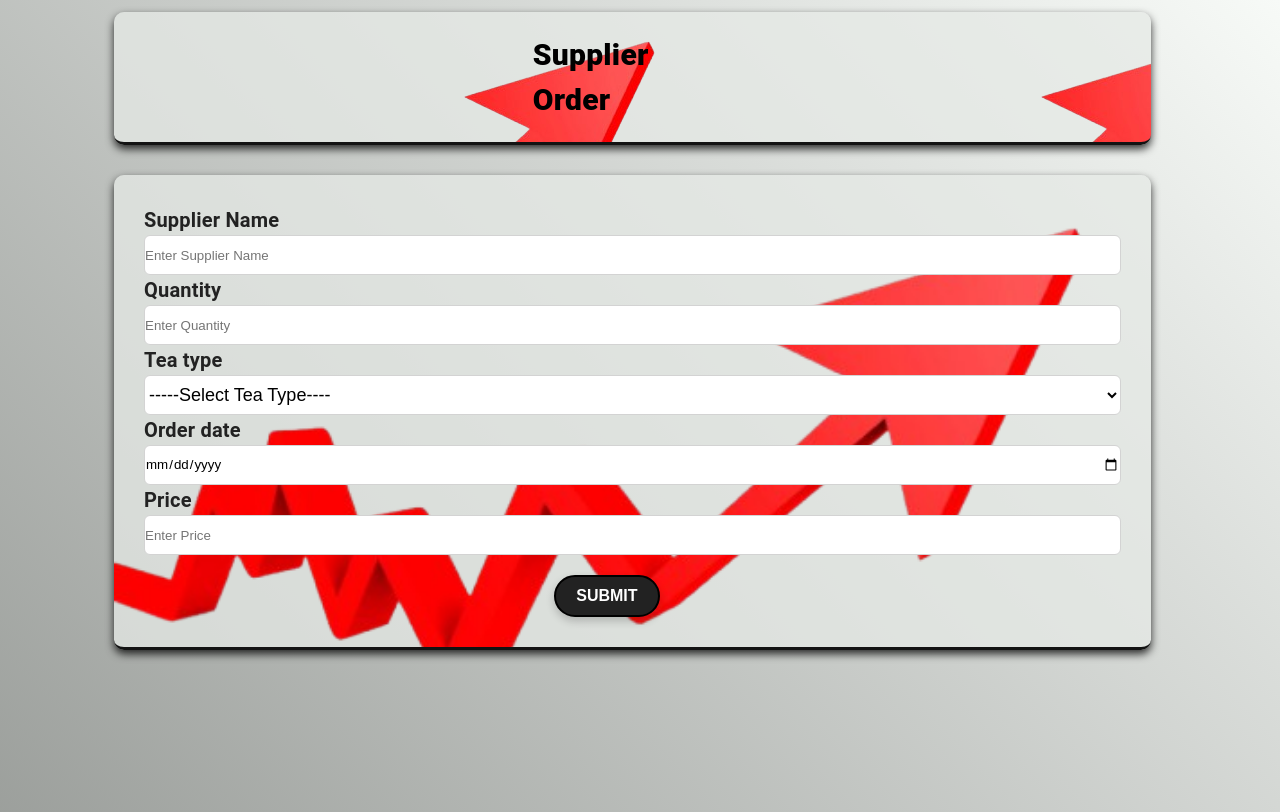
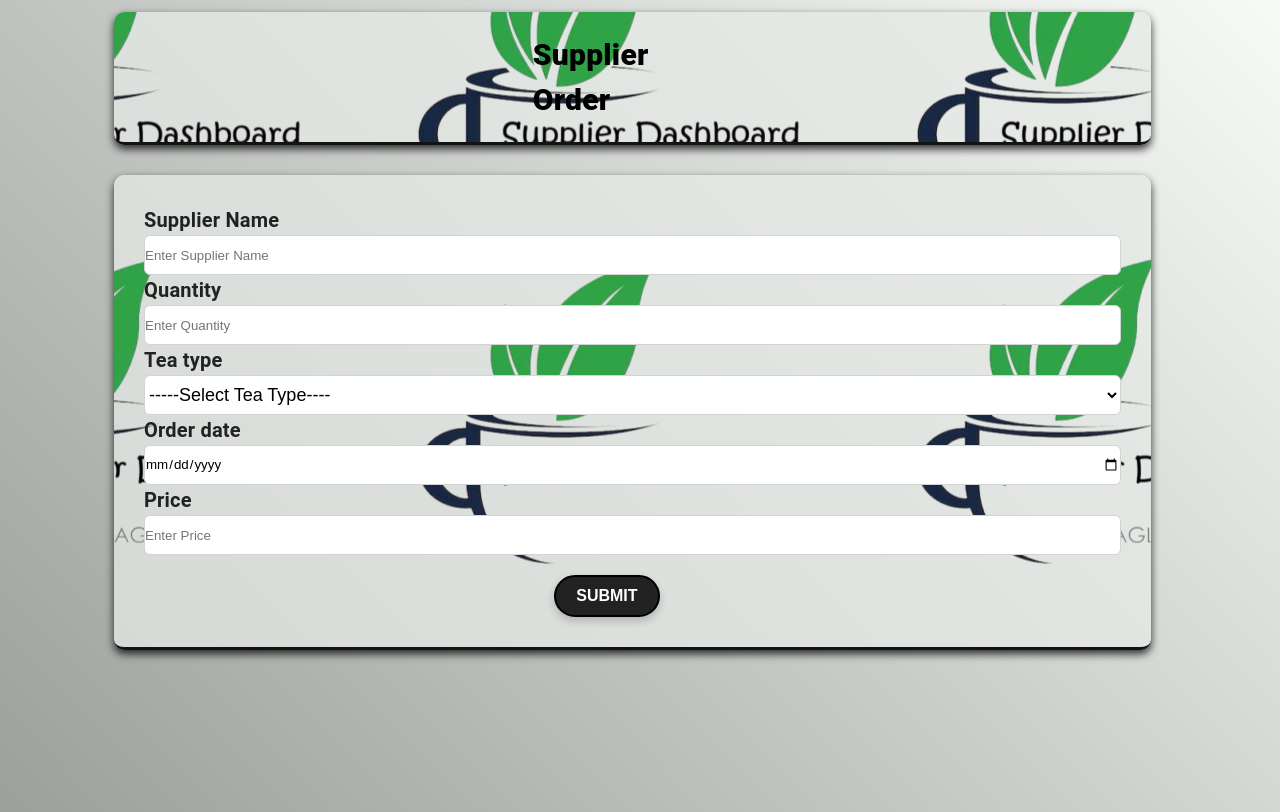
Before and after one commit to RavinduThilinaka/ITP-Project, a React (Create React App) app in the folder teafactory/: page /supplierform in a window 1280 px wide. Built offline with nearby package versions, Linux system fonts and the light colour scheme.

Commit message:
update supplier form image

```diff
--- a/teafactory/src/component/supplierManagement/supplierForm.js
+++ b/teafactory/src/component/supplierManagement/supplierForm.js
@@ -92,8 +92,9 @@ const SupplierForm=({addSupplier,submitted,data,isEdit,updateSupplier})=>{
         <Grid
          spacing={1}
          sx={{
-            backgroundImage: "url('./image/LineGraph.png')",
+            backgroundImage: "url('./image/supplier.png')",
             backgroundColor:"#e6eae6bf",
+            backgroundPosition:"center",
             padding: "20px",
             borderRadius: "10px",
             boxShadow: "0 4px 8px rgba(0, 0, 0, 0.8)",
@@ -115,9 +116,9 @@ const SupplierForm=({addSupplier,submitted,data,isEdit,updateSupplier})=>{
         <Grid
         spacing={1}
         sx={{
-            backgroundImage: "url('./image/LineGraph.png')",
+            backgroundImage: "url('./image/supplier.png')",
             backgroundColor: "#e6eae6bf",
-            backgroundSize:"cover",
+            backgroundPosition:"center",
             padding: "30px",
             borderRadius: "10px",
             boxShadow: "0 4px 8px rgba(0, 0, 0, 0.8)",
--- a/teafactory/src/styles/home.css
+++ b/teafactory/src/styles/home.css
@@ -415,7 +415,7 @@ header nav span:hover {
 .profileName h1{
     font-size:55px;
     margin-top:-42%;
-    margin-left: 30%;
+    margin-left: 24%;
     color: rgba(255, 255, 255, 0.9);
   text-shadow:
     1px 1px 0 rgb(6, 5, 5),
```
Also changed, not shown: teafactory/public/image/supplier.png (added).
